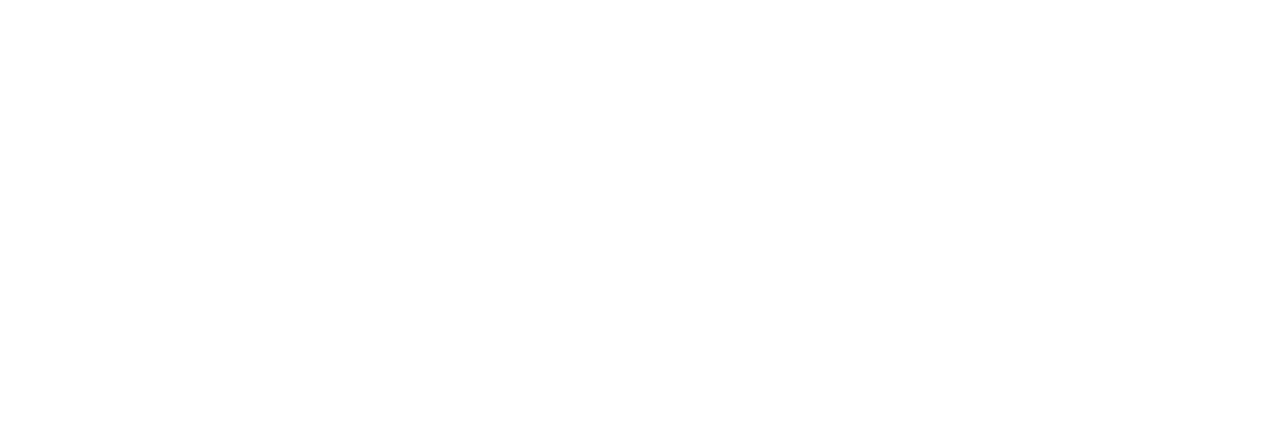
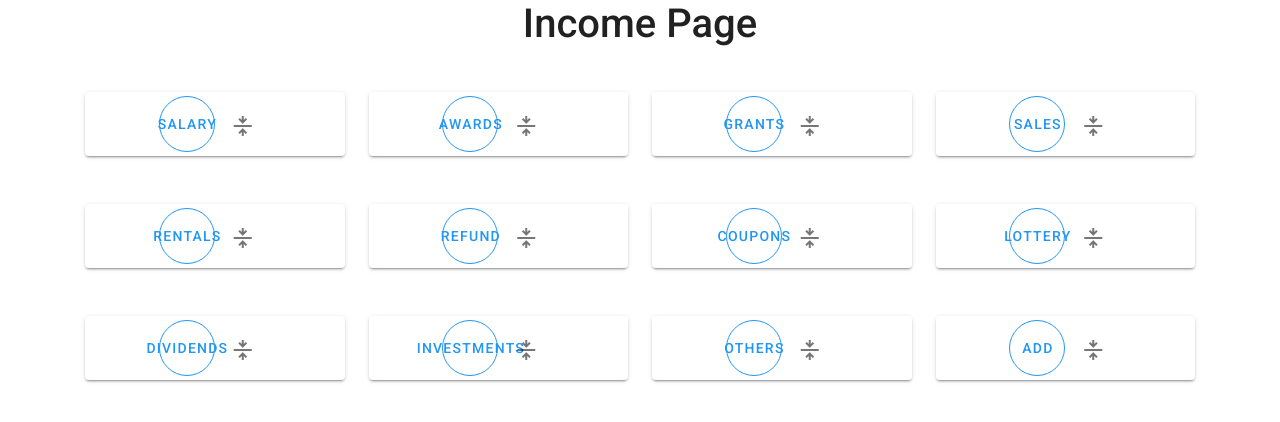
Before and after one commit to narula2000/LedgerOOCProjectWebApp, a Vue app in the folder frontend/: page /income in a window 1280 px wide. Shown: the top 422 px of the page. Built offline with nearby package versions, Linux system fonts and the light colour scheme.

Commit message:
income added

```diff
--- a/frontend/src/router.js
+++ b/frontend/src/router.js
@@ -39,6 +39,18 @@
       component: () => import('./views/History.vue')
     },
     {
+      path: '/income',
+      name: 'income',
+      // lazy-loaded
+      component: () => import('./views/Income.vue')
+    },
+    {
+      path: '/expense',
+      name: 'expense',
+      // lazy-loaded
+      component: () => import('./views/Expense.vue')
+    },
+    {
       path: '/admin',
       name: 'admin',
       // lazy-loaded
--- /dev/null
+++ b/frontend/src/views/Income.vue
@@ -0,0 +1,257 @@
+
+<template lang="html">
+
+
+<v-container grid-list-xl>
+     <v-row
+      align="center"
+      justify="center"
+    >
+    <h1 center> Income Page </h1>
+    </v-row>
+    <br>
+    <br>
+<v-layout >
+    <v-flex xs12 md3>
+      <v-card>
+           <v-row
+          align="center"
+          justify="center"
+        >
+        <v-btn fab color="blue" dark outlined >salary </v-btn>
+
+          <!-- </v-container> -->
+        </v-img>
+        <v-card-title>
+          <div>
+            <v-icon> mdi-format-align-middle</v-icon>
+          </div>
+        </v-card-title>
+        </v-row>
+      </v-card>
+    </v-flex>
+
+
+    <v-flex xs12 md3>
+      <v-card>
+           <v-row
+          align="center"
+          justify="center"
+        >
+        <v-btn fab color="blue" dark outlined >awards </v-btn>
+
+          <!-- </v-container> -->
+        </v-img>
+        <v-card-title>
+          <div>
+            <v-icon> mdi-format-align-middle</v-icon>
+          </div>
+        </v-card-title>
+        </v-row>
+      </v-card>
+    </v-flex>
+
+
+    <v-flex xs12 md3>
+      <v-card>
+           <v-row
+          align="center"
+          justify="center"
+        >
+        <v-btn fab color="blue" dark outlined >grants </v-btn>
+
+          <!-- </v-container> -->
+        </v-img>
+        <v-card-title>
+          <div>
+            <v-icon> mdi-format-align-middle</v-icon>
+          </div>
+        </v-card-title>
+        </v-row>
+      </v-card>
+    </v-flex>
+
+<v-flex xs12 md3>
+      <v-card>
+           <v-row
+          align="center"
+          justify="center"
+        >
+        <v-btn fab color="blue" dark outlined >sales </v-btn>
+
+          <!-- </v-container> -->
+        </v-img>
+        <v-card-title>
+          <div>
+            <v-icon> mdi-format-align-middle</v-icon>
+          </div>
+        </v-card-title>
+        </v-row>
+      </v-card>
+    </v-flex>
+</v-layout>
+<br>
+<br>
+    <v-layout>
+        <v-flex xs12 md3>
+      <v-card>
+           <v-row
+          align="center"
+          justify="center"
+        >
+        <v-btn fab color="blue" dark outlined >rentals </v-btn>
+
+          <!-- </v-container> -->
+        </v-img>
+        <v-card-title>
+          <div>
+            <v-icon> mdi-format-align-middle</v-icon>
+          </div>
+        </v-card-title>
+        </v-row>
+      </v-card>
+    </v-flex>
+
+
+    <v-flex xs12 md3>
+      <v-card>
+           <v-row
+          align="center"
+          justify="center"
+        >
+        <v-btn fab color="blue" dark outlined >refund </v-btn>
+
+          <!-- </v-container> -->
+        </v-img>
+        <v-card-title>
+          <div>
+            <v-icon> mdi-format-align-middle</v-icon>
+          </div>
+        </v-card-title>
+        </v-row>
+      </v-card>
+    </v-flex>
+
+
+    <v-flex xs12 md3>
+      <v-card>
+           <v-row
+          align="center"
+          justify="center"
+        >
+        <v-btn fab color="blue" dark outlined >coupons </v-btn>
+
+          <!-- </v-container> -->
+        </v-img>
+        <v-card-title>
+          <div>
+            <v-icon> mdi-format-align-middle</v-icon>
+          </div>
+        </v-card-title>
+        </v-row>
+      </v-card>
+    </v-flex>
+
+<v-flex xs12 md3>
+      <v-card>
+           <v-row
+          align="center"
+          justify="center"
+        >
+        <v-btn fab color="blue" dark outlined >lottery </v-btn>
+
+          <!-- </v-container> -->
+        </v-img>
+        <v-card-title>
+          <div>
+            <v-icon> mdi-format-align-middle</v-icon>
+          </div>
+        </v-card-title>
+        </v-row>
+      </v-card>
+    </v-flex>
+    </v-layout>
+    <br>
+    <br>
+    <v-layout>
+        <v-flex xs12 md3>
+      <v-card>
+           <v-row
+          align="center"
+          justify="center"
+        >
+        <v-btn fab color="blue" dark outlined >dividends </v-btn>
+
+          <!-- </v-container> -->
+        </v-img>
+        <v-card-title>
+          <div>
+            <v-icon> mdi-format-align-middle</v-icon>
+          </div>
+        </v-card-title>
+        </v-row>
+      </v-card>
+    </v-flex>
+
+
+    <v-flex xs12 md3>
+      <v-card>
+           <v-row
+          align="center"
+          justify="center"
+        >
+        <v-btn fab color="blue" dark outlined >investments </v-btn>
+
+          <!-- </v-container> -->
+        </v-img>
+        <v-card-title>
+          <div>
+            <v-icon> mdi-format-align-middle</v-icon>
+          </div>
+        </v-card-title>
+        </v-row>
+      </v-card>
+    </v-flex>
+
+
+    <v-flex xs12 md3>
+      <v-card>
+           <v-row
+          align="center"
+          justify="center"
+        >
+        <v-btn fab color="blue" dark outlined >others </v-btn>
+
+          <!-- </v-container> -->
+        </v-img>
+        <v-card-title>
+          <div>
+            <v-icon> mdi-format-align-middle</v-icon>
+          </div>
+        </v-card-title>
+        </v-row>
+      </v-card>
+    </v-flex>
+
+<v-flex xs12 md3>
+      <v-card>
+           <v-row
+          align="center"
+          justify="center"
+        >
+        <v-btn fab color="blue" dark outlined>add </v-btn>
+
+          <!-- </v-container> -->
+        </v-img>
+        <v-card-title>
+          <div>
+            <v-icon> mdi-format-align-middle</v-icon>
+          </div>
+        </v-card-title>
+        </v-row>
+      </v-card>
+    </v-flex>
+
+    </v-layout>
+  </v-container>
+</template>
--- a/frontend/src/views/Profile.vue
+++ b/frontend/src/views/Profile.vue
@@ -21,6 +21,9 @@
             <v-tooltip right>
               <template v-slot:activator="{  }">
                 <v-btn to="/history">
+                  <v-icon  x-large>mdi-code-tags</v-icon>
+                </v-btn>
+                <v-btn to="/income">
                   <v-icon  x-large>mdi-code-tags</v-icon>
                 </v-btn>
               </template>
```
Also changed, not shown: frontend/src/views/Expense.vue (added).
